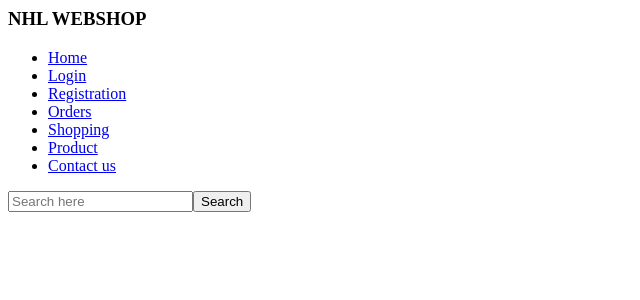
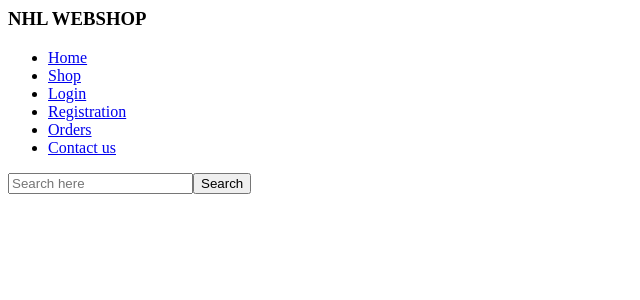
Before and after one commit to Vaiolo/Project-2-Resit, a PHP site: page /header.php in a window 1280 px wide. Shown: the top 300 px of the page, without its empty margins (0-640 px from the left). Run offline with PHP 8.4, Linux system fonts and the light colour scheme.

Commit message:
Style changes

```diff
--- a/Home/style.css
+++ b/Home/style.css
@@ -306,7 +306,7 @@ textarea{
     color: black;
 }
 .home_img{
-    margin-left: -15vh;
+    margin-left: -35vh;
 }
 .home_img2{
     width: 40vh;
@@ -351,6 +351,7 @@ textarea{
     grid-column: 1/3;
     align-self: center;
     justify-self: center;
+    margin-left: -15vh;
 }
 .submit2{
     margin-top: 2vh;
--- a/header and footer/header.php
+++ b/header and footer/header.php
@@ -5,11 +5,10 @@
         <div class="right_header">
             <ul>
                 <li class="li_header"><a href="../Home/home.php">Home</a></li>
+                <li class="li_header"><a href="#">Shop</a></li>
                 <li class="li_header"><a href="../Login/Login.php">Login</a></li>
                 <li class="li_header"><a href="../Register/registration.php">Registration</a></li>
                 <li class="li_header"><a href="#">Orders</a></li>
-                <li class="li_header"><a href="#">Shopping</a></li>
-                <li class="li_header"><a href="#">Product</a></li>
                 <li class="li_header"><a href="../Contact Us/Contact_us.php">Contact us</a></li>
             </ul>
         </div>
--- a/header and footer/headerLOGGEDIN.php
+++ b/header and footer/headerLOGGEDIN.php
@@ -5,10 +5,9 @@
         <div class="right_header">
             <ul>
                 <li class="li_header"><a href="../Home/home.php">Home</a></li>
+                <li class="li_header"><a href="#">Shop</a></li>
                 <li class="li_header"><a href="../Login/logout.php">Logout</a></li>
                 <li class="li_header"><a href="#">Orders</a></li>
-                <li class="li_header"><a href="#">Shopping</a></li>
-                <li class="li_header"><a href="#">Product</a></li>
                 <li class="li_header"><a href="../Contact Us/Contact_us.php">Contact us</a></li>
             </ul>
         </div>
```
Also changed, not shown: kaiser/resources/templates/front/top_nav.php (line endings or trailing spaces).
